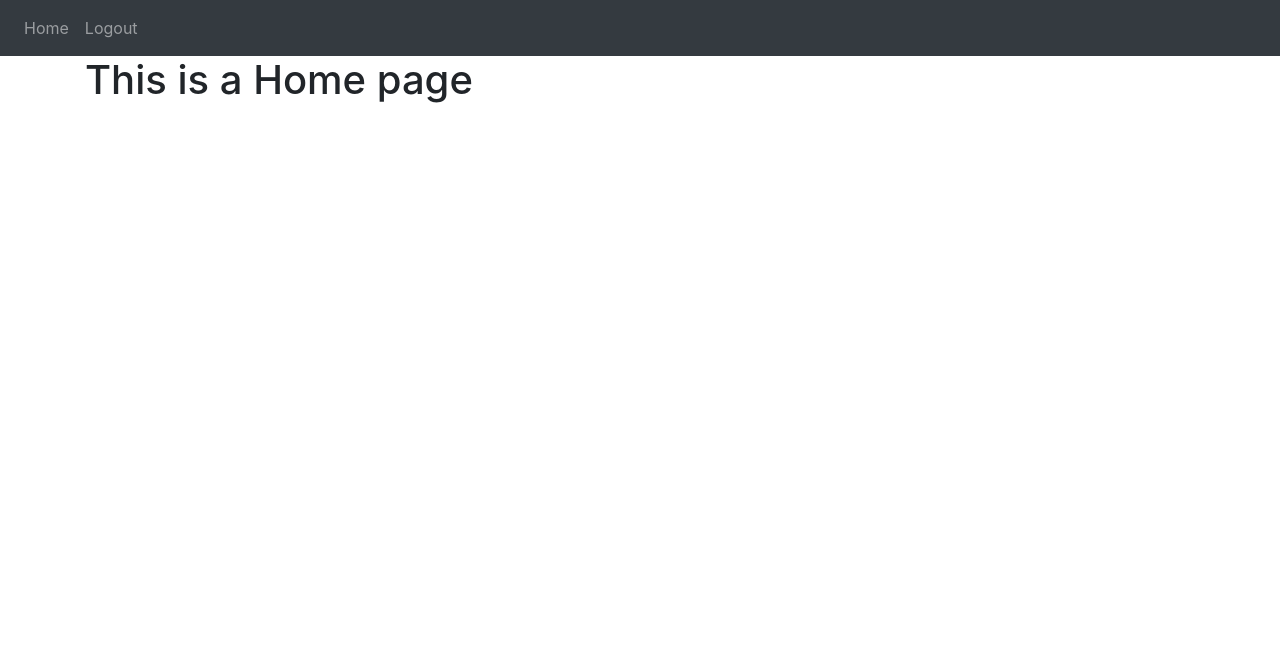
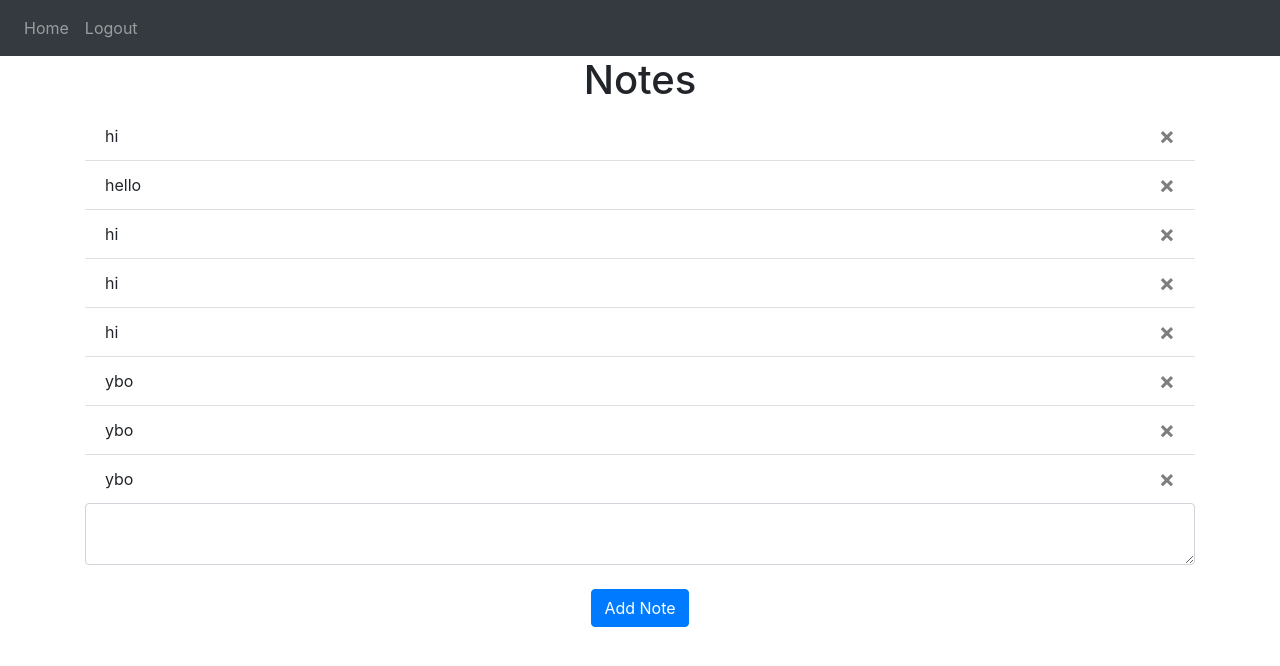
Before and after one commit to anoop447/Make-Notes, a Flask app: page / in a window 1280 px wide. Shown: the top 666 px of the page. Run offline with Flask 2, Linux system fonts and the light colour scheme; a user stored in the database is signed in; data comes from the database, SQL or seed files in the repository; both versions use the stored data as it was after the commit.

Commit message:
more changes

```diff
--- a/website/templates/base.html
+++ b/website/templates/base.html
@@ -65,7 +65,10 @@
     <script src="https://code.jquery.com/jquery-3.5.1.slim.min.js" integrity="sha384-DfXdz2htPH0lsSSs5nCTpuj/zy4C+OGpamoFVy38MVBnE+IbbVYUew+OrCXaRkfj" crossorigin="anonymous"></script>
     <script src="https://cdn.jsdelivr.net/npm/bootstrap@4.6.0/dist/js/bootstrap.bundle.min.js" integrity="sha384-Piv4xVNRyMGpqkS2by6br4gNJ7DXjqk09RmUpJ8jgGtD7zP9yug3goQfGII0yAns" crossorigin="anonymous"></script>
 
-
+    <script>
+        type="text/javascript"
+        src="{{ url_for('static', filename='index.js') }}"
+    </script>
 
 </body>
 </html>
--- a/website/templates/home.html
+++ b/website/templates/home.html
@@ -1,5 +1,22 @@
 {% extends 'base.html'%} {% block title %}Home{% endblock %}
 
 {% block content %}
-<h1>This is a Home page</h1>
+<h1 align='center'>Notes</h1>
+<ul class='list-group list-group-flush' id='notes'>
+    {% for note in user.notes %}
+    <li class='list-group-item'>
+        {{ note.data }}
+        <button type='button' class='close' onclick="deleteNote({{ note.id }})">
+            <span aria-hidden="true">&times;</span>
+        </button>
+    </li>
+    {% endfor %}
+</ul>
+<form method="POST">
+    <textarea name='note' id='note' class='form-control'></textarea>
+    <br />
+    <div align='center'>
+        <button type='submit' class='btn btn-primary'>Add Note</button>
+    </div>
+</form>
 {% endblock %}
--- a/website/views.py
+++ b/website/views.py
@@ -1,10 +1,36 @@
-from flask import Blueprint,render_template
+from flask import Blueprint,render_template,request,flash,jsonify
 from flask_login import login_required,current_user
+from .models import Note
+from . import db
+import json
 
 
 views = Blueprint('views', __name__)
 
-@views.route('/')
+@views.route('/',methods=['GET','POST'])
 @login_required
 def home():
+    if request.method == 'POST':
+        note = request.form.get('note')
+
+        if len(note) < 1 :
+            flash('Note is too short',category='error')
+        else:
+            new_note = Note(data=note,user_id=current_user.id)
+            db.session.add(new_note)
+            db.session.commit()
+            flash('Note added!',category='success')
+
     return render_template('home.html',user=current_user)
+
+@views.route('/delete-note', methods=['POST'])
+def delete_note():
+    note = json.loads(request.data)
+    noteID = note['noteID']
+    note = Note.query.get(noteID)
+    if note:
+        if note.user_id == current_user:
+            db.session.delete(note)
+            db.session.commit()
+
+    return Jsonify({})
```
Also changed, not shown: website/static/index.js (added, +8 -0 lines), website/database.db.
